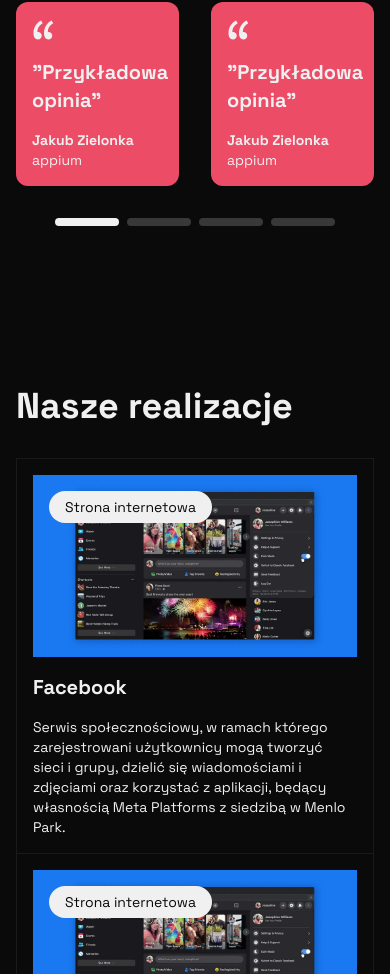
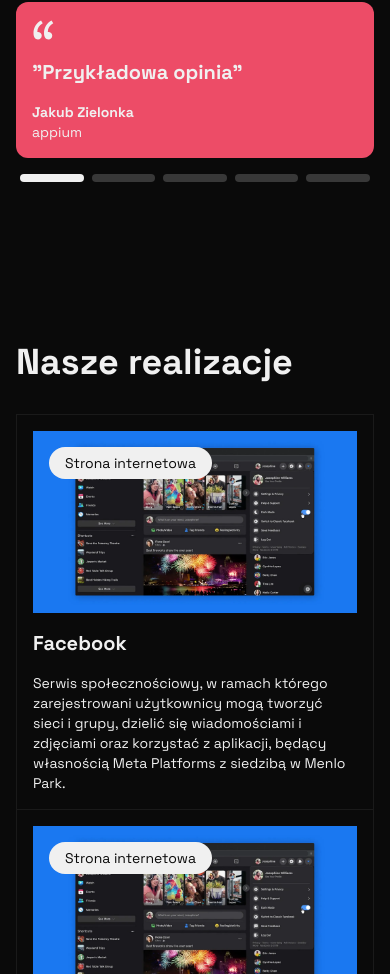
Before and after one commit to gmimjz/appium, a Next.js app: page / in a window 390 px wide. Shown: the part 3185-4159 px from the top of the page. Built offline with nearby package versions, Linux system fonts and the light colour scheme.

Commit message:
update transitions and review section

```diff
--- a/package.json
+++ b/package.json
@@ -18,7 +18,8 @@
     "react-hook-form": "^7.61.1",
     "react-icons": "^5.5.0",
     "swiper": "^11.2.10",
-    "tailwind-merge": "^3.3.1"
+    "tailwind-merge": "^3.3.1",
+    "usehooks-ts": "^3.1.1"
   },
   "devDependencies": {
     "@eslint/eslintrc": "^3",
--- a/src/app/(components)/Project.tsx
+++ b/src/app/(components)/Project.tsx
@@ -23,7 +23,7 @@
   return (
     <div
       className={twMerge(
-        "flex flex-col gap-4 relative border p-4 md:p-8 border-gray group hover:bg-white duration-500 cursor-none",
+        "flex flex-col gap-4 relative border p-4 md:p-8 border-gray group hover:bg-white duration-500 transition-colors cursor-none",
         !isLast && "border-b-0 lg:border-b lg:border-r-0"
       )}
       onMouseEnter={() => onHover()}
@@ -39,10 +39,12 @@
         height={1080}
         className="w-full h-auto"
       />
-      <p className="text-xl font-bold group-hover:text-black duration-500">
+      <p className="text-xl font-bold group-hover:text-black duration-500 transition-colors">
         {title}
       </p>
-      <p className="group-hover:text-black duration-500">{children}</p>
+      <p className="group-hover:text-black transition-colors duration-500">
+        {children}
+      </p>
     </div>
   );
 };
--- a/src/app/page.tsx
+++ b/src/app/page.tsx
@@ -23,6 +23,7 @@
 import { isMobile } from "react-device-detect";
 import "swiper/css";
 import "swiper/css/pagination";
+import { useMediaQuery } from "usehooks-ts";
 
 type Inputs = {
   name: string;
@@ -47,6 +48,8 @@
 
   const paginationRef = useRef<HTMLDivElement | null>(null);
   const containerRef = useRef(null);
+
+  const isMd = useMediaQuery("(min-width: 768px)");
 
   return (
     <div
@@ -162,7 +165,7 @@
           <div className="pb-8">
             <Swiper
               spaceBetween={32}
-              slidesPerView={2}
+              slidesPerView={isMd ? 2 : 1}
               pagination={{
                 clickable: true,
                 el: paginationRef.current,
@@ -195,7 +198,10 @@
                 </Review>
               </SwiperSlide>
             </Swiper>
-            <div ref={paginationRef} className="flex justify-center mt-8"></div>
+            <div
+              ref={paginationRef}
+              className="flex justify-center mt-4 md:mt-8"
+            ></div>
           </div>
         </Section>
         <Section title="Nasze realizacje">
```
Also changed, not shown: 1 other file (tests, documents, lock files or other folders).
